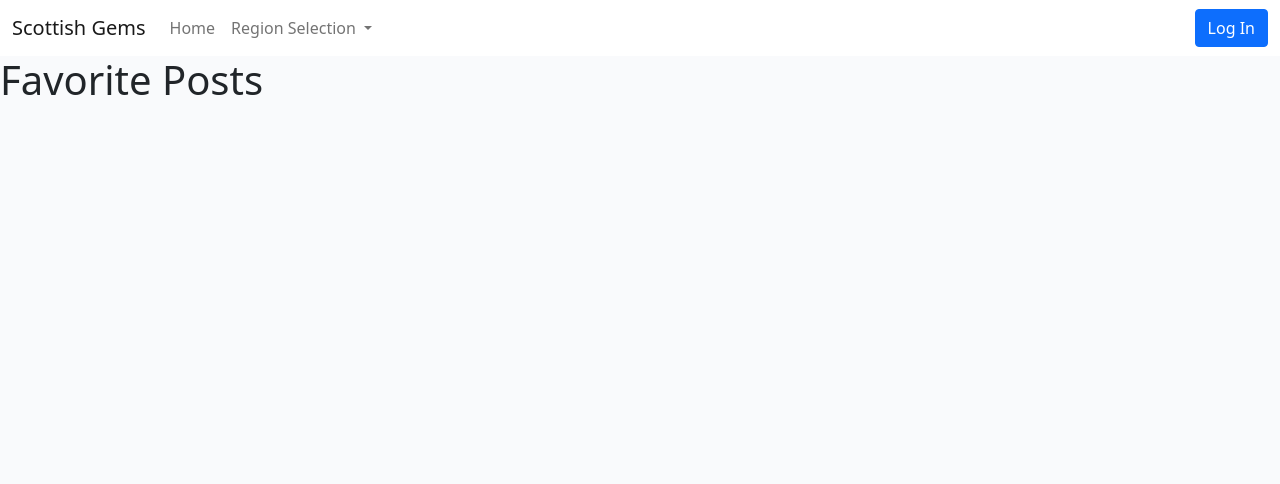
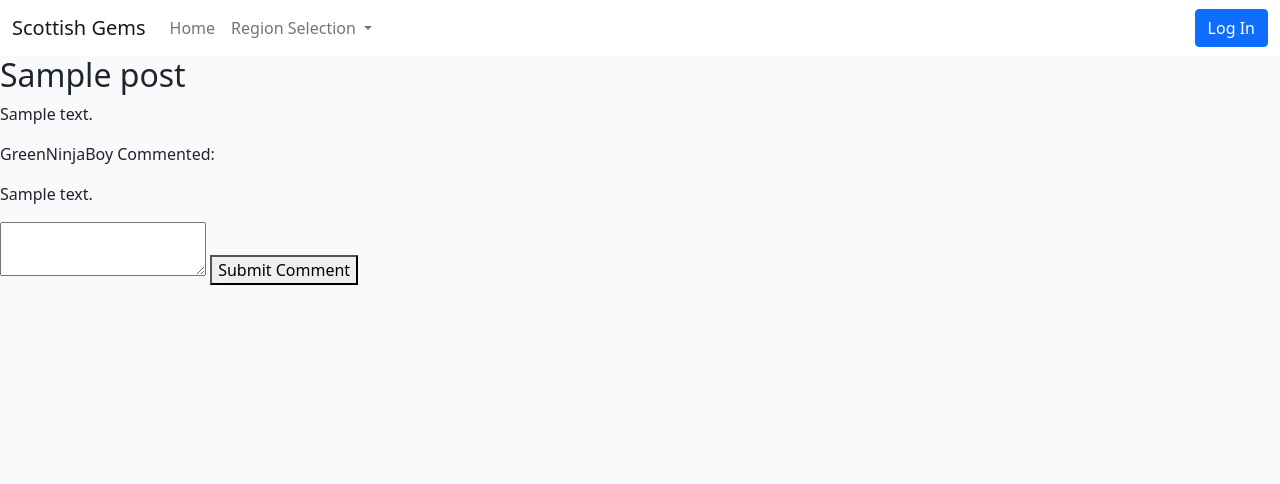
Before and after one commit to GreenNinjaBoy/Scottish-Gems-PP4, a Django app: page /post/1/ in a window 1280 px wide. Shown: the top 484 px of the page. Run offline with Django 4.2, Linux system fonts and the light colour scheme; data comes from the database, SQL or seed files in the repository; tables that the repository leaves empty hold one stand-in row (values such as "Sample post"); parts of the project's set-up code (start-up, migrations or seed data) failed here and were passed over; some libraries are stand-ins or nearby versions.

Commit message:
gem_details.html(add user comments funtion)

```diff
--- a/gem_places/settings.py
+++ b/gem_places/settings.py
@@ -33,7 +33,7 @@ DEBUG = True
 ALLOWED_HOSTS = [ '127.0.0.1',
                 '.herokuapp.com',
                 'localhost',
-                '8000-greenninjab-scottishgem-8gfeagmic5x.ws-eu108.gitpod.io']
+                '8000-greenninjab-scottishgem-au1vszwuomm.ws-eu108.gitpod.io']
 
 
 # Application definition
--- a/scottish_gems/urls.py
+++ b/scottish_gems/urls.py
@@ -10,7 +10,7 @@ urlpatterns = [
     path('toggle_favorite/<int:post_id>/', toggle_favorite, name='toggle_favorite'),
     path('favorites/', favorites, name='favorites'),
     path('gem_posts/create_gems/', create_gem, name='create_gems'),
-    path('post/<int:post_id>/', views.post_detail, name='post_gem'),
     path('delete_gem/<int:post_id>/', views.delete_gem, name='delete_gem'),
     path('posts_by_region/<int:region_id>/', views.posts_by_region, name='posts_by_region'),
+    path('post/<int:post_id>/', views.gem_detail, name='gem_detail'),
 ]
--- a/scottish_gems/views.py
+++ b/scottish_gems/views.py
@@ -6,7 +6,7 @@ from django.contrib.auth import login, logout, authenticate
 from django.contrib import messages
 from django.contrib.auth.decorators import login_required
 from .forms import PostForm
-from .models import Post, Region
+from .models import Post, Region, UserComments
 
 def home(request):
     posts = Post.objects.all()
@@ -44,9 +44,15 @@ def logout_view(request):
     messages.success(request, "You have successfully logged out.")
     return redirect('home')  # Redirect to home page after logout
 
-def post_detail(request, post_id):
+def gem_detail (request, post_id):
     post = get_object_or_404(Post, id=post_id)
-    return render(request, 'accounts/favorites.html', {'post': post})
+    comments = post.comments.all()
+    print(f"Comments for post {post_id}: {comments}")  # Debug print
+    if request.method == 'POST':
+        new_comment = UserComments.objects.create(comment=request.POST['content'], author=request.user, place=post)
+        print(f"New comment: {new_comment.comment}")  # Debug print
+    return render(request, 'gem_posts/gem_detail.html', {'post': post, 'comments': comments})
+
 
 def posts_by_region(request, region_id):
     region = get_object_or_404(Region, id=region_id)
--- a/templates/base.html
+++ b/templates/base.html
@@ -141,7 +141,7 @@
         {% for post in posts %}
           <div class="col-lg-3 mb-3 border p-3">
             <!-- Display the post -->
-            <h2>{{ post.title }}</h2>
+            <h2><a href = "{%url 'gem_detail' post.id %}">{{ post.title }}</a></h2>
             {% if post.image %}
               <img src="{{ post.image.url }}" alt="{{ post.title }}">
             {% endif %}
--- /dev/null
+++ b/templates/gem_posts/gem_detail.html
@@ -0,0 +1,19 @@
+{% extends 'base.html' %}
+
+{% block content %}
+<h2>{{ post.title }}</h2>
+<p>{{ post.content}}</p>
+
+{% for comment in comments %}
+<div class="comment">
+    <p>{{ comment.author.username }} Commented:</p>
+    <p>{{ comment.comment }}</p>
+</div>
+{% endfor %}
+<form method="post">
+    {% csrf_token %}
+    <textarea name="content"></textarea>
+    <button type="submit">Submit Comment</button>
+</form>
+
+{% endblock %}
```
